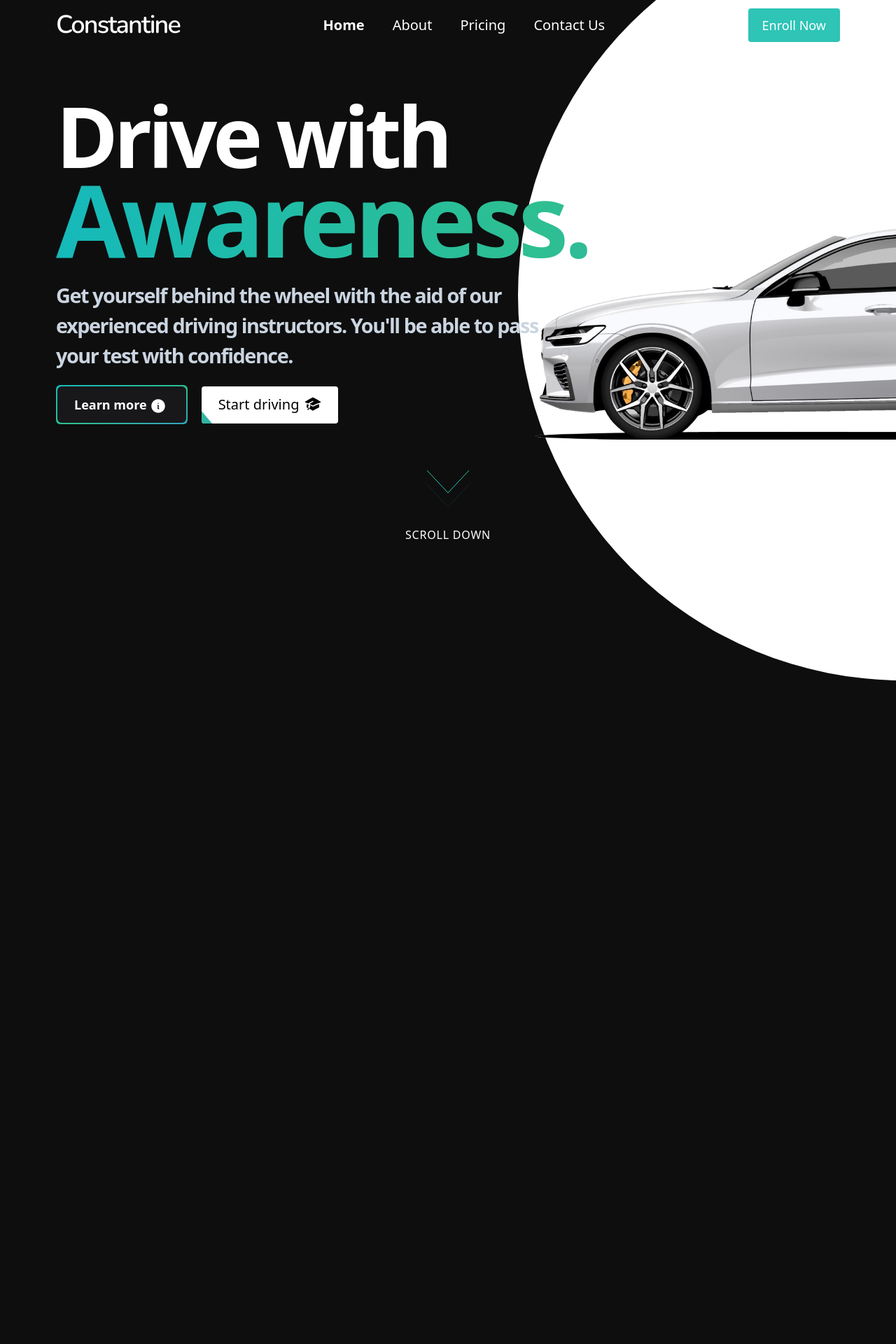
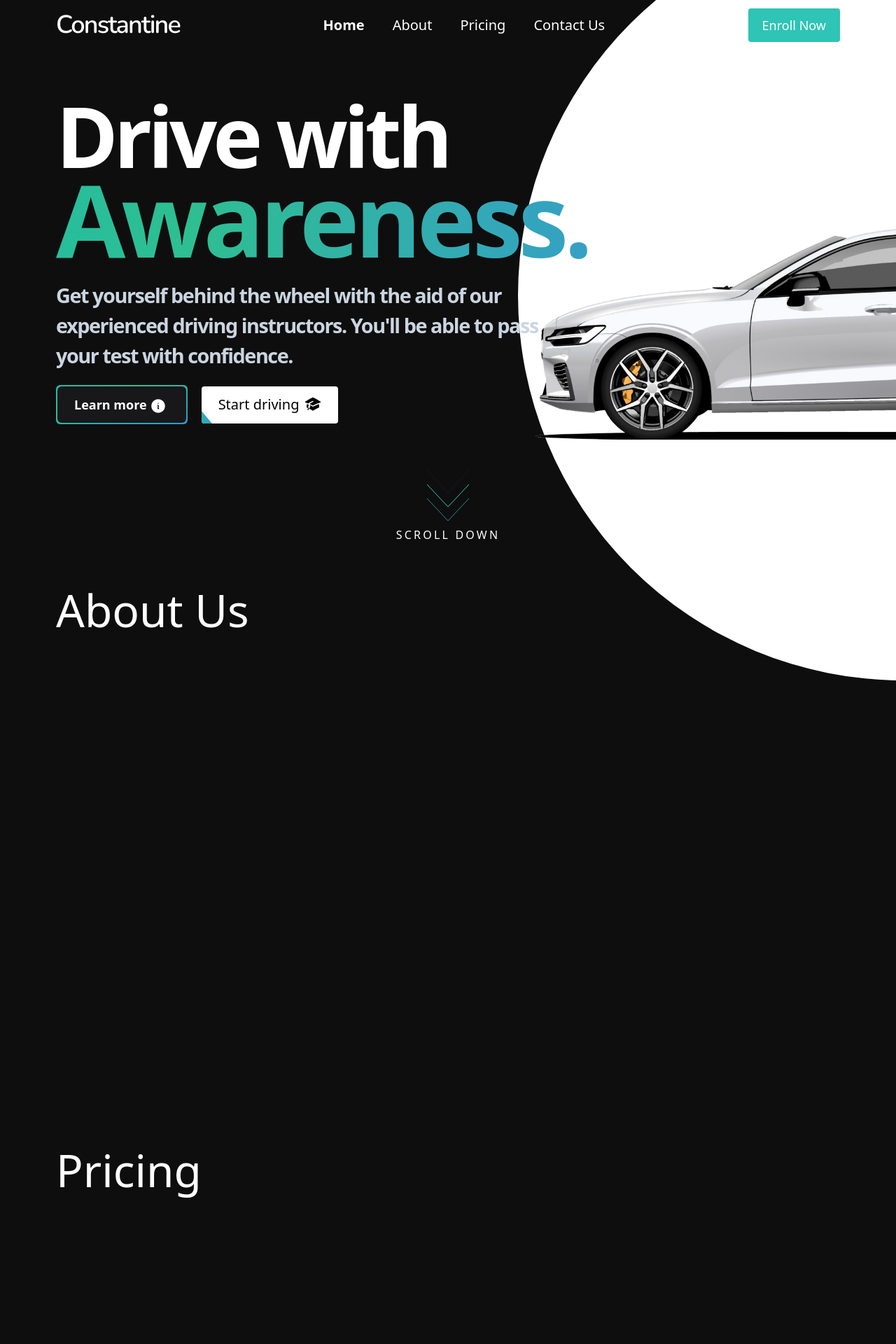
Before and after one commit to txriq03/Constantine-tailwind, a Next.js app: page / in a window 1280 px wide. Shown: the top 1920 px of the page at 70% size. Before the commit the page ends 972 px from the top, so only its background shows below. Built offline with nearby package versions, Linux system fonts and the light colour scheme.

Commit message:
📖Added sections

```diff
--- a/app/(site)/page.tsx
+++ b/app/(site)/page.tsx
@@ -7,7 +7,8 @@ export default function Home() {
   return (
     <main className='relative'>
       <Container>
-        <div className='text-white text-[7.5rem] font-bold tracking-tighter mt-20 whitespace-nowrap max-3xl:mt-5 max-md:text-center max-md:text-[5rem] max-sm:text-[3.5rem]'>
+        <section className='h-[90vh] mt-20 max-3xl:mt-5 '>
+        <div className='text-white text-[7.5rem] font-bold tracking-tighter whitespace-nowrap max-md:text-center max-md:text-[5rem] max-sm:text-[3.5rem]'>
           <h1 >Drive with </h1>
           <h1 className='animate-text bg-gradient-to-r from-cyan-500 via-[#2ebf91] to-blue-500 bg-clip-text text-transparent bg-[400%] text-[9rem] -mt-20 -mb-5 max-md:text-[7rem] max-md:text-center max-md:-mt-14 max-sm:text-[5rem] max-sm:-mt-10 max-sm:-mb-1'>Awareness.</h1>
         </div>
@@ -25,7 +26,7 @@ export default function Home() {
 
                 {/*info icon */}
                 <svg xmlns="http://www.w3.org/2000/svg" viewBox="0 0 24 24" fill="currentColor" className= "inline mx-1 w-6 h-6">
-                  <path fill-rule="evenodd" d="M2.25 12c0-5.385 4.365-9.75 9.75-9.75s9.75 4.365 9.75 9.75-4.365 9.75-9.75 9.75S2.25 17.385 2.25 12zm8.706-1.442c1.146-.573 2.437.463 2.126 1.706l-.709 2.836.042-.02a.75.75 0 01.67 1.34l-.04.022c-1.147.573-2.438-.463-2.127-1.706l.71-2.836-.042.02a.75.75 0 11-.671-1.34l.041-.022zM12 9a.75.75 0 100-1.5.75.75 0 000 1.5z" clip-rule="evenodd" />
+                  <path fillRule="evenodd" d="M2.25 12c0-5.385 4.365-9.75 9.75-9.75s9.75 4.365 9.75 9.75-4.365 9.75-9.75 9.75S2.25 17.385 2.25 12zm8.706-1.442c1.146-.573 2.437.463 2.126 1.706l-.709 2.836.042-.02a.75.75 0 01.67 1.34l-.04.022c-1.147.573-2.438-.463-2.127-1.706l.71-2.836-.042.02a.75.75 0 11-.671-1.34l.041-.022zM12 9a.75.75 0 100-1.5.75.75 0 000 1.5z" clip-rule="evenodd" />
                 </svg>
 
               </span>
@@ -49,8 +50,8 @@ export default function Home() {
         </div>
 
 
-
-        <div className=' absolute -z-10 bg-white rounded-full w-[1100px] h-[1100px] -right-[25rem] -top-[200px] 2xl:-right-[30rem] xl:-right-[35rem] lg:-right-[40rem] max-lg:hidden md:-right-[40rem] max-md:hidden '/>
+        {/*Hero image*/}
+        <div className=' absolute -z-10 bg-white rounded-tl-[100%] rounded-bl-[100%] rounded-tr-[100%] w-[1100px] h-[1100px] -right-[25rem] -top-[200px] 2xl:-right-[30rem] xl:-right-[35rem] lg:-right-[40rem] max-lg:hidden md:-right-[40rem] max-md:hidden '/>
         <Image className=' z-[10] object-contain w-70 h-auto absolute top-[15rem] -right-[20rem] max-2xl:-right-[30rem] max-xl:-right-[40rem] max-lg:-right-[50rem] 3xl:top-[16rem] 3xl:w-[1200px]' alt='car' priority src={sideview} height={1000} width={1000} />
 
         {/*Scroll down arrow*/}
@@ -59,7 +60,24 @@ export default function Home() {
           <path className="a2" d="M0 20 L30 52 L60 20"></path>
           <path className="a3" d="M0 40 L30 72 L60 40"></path>
         </svg>
-        <p className='absolute top-[85vh] text-[#ffffff] left-0 right-0 mx-auto w-[10rem] tracking-wider text-center'>SCROLL DOWN</p>
+        <p className='absolute top-[85vh] text-[#ffffff] left-0 right-0 mx-auto w-[10rem] cursor-pointer tracking-[0.2rem] text-center font-thin'>SCROLL DOWN</p>
+        </section>
+
+        <section className='h-[100vh]'>
+          <h1 className='text-white text-[4rem] '>About Us</h1>
+        </section>
+
+        <section className='h-[100vh]'>
+          <h1 className='text-white text-[4rem] '>Pricing</h1>
+        </section>
+
+        <section className='h-[100vh]'>
+          <h1 className='text-white text-[4rem] '>Contact</h1>
+        </section>
+
+        <section className='h-[100vh]'>
+          <h1 className='text-white text-[4rem] '>Join us</h1>
+        </section>
 
       </Container>
     </main>
```
